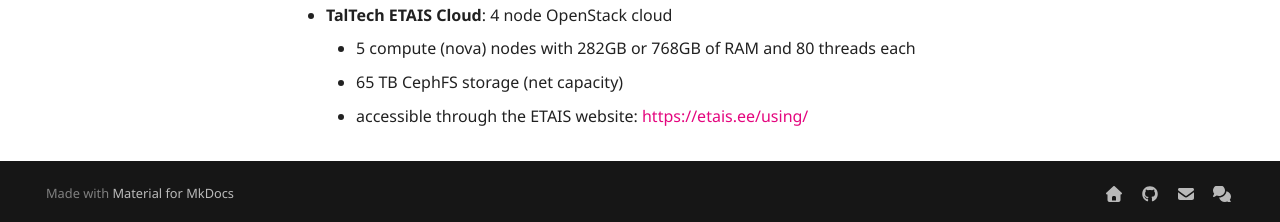
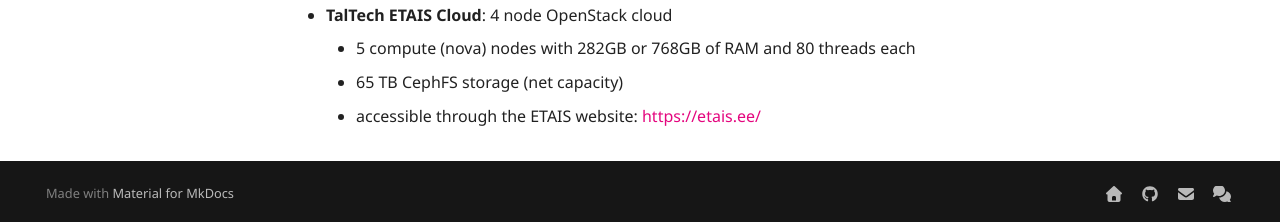
Before and after one commit to TalTech-HPC-Centre/user-guides-source, an MkDocs documentation site: the page built from docs/hardware.md, in a window 1280 px wide and 900 px high, scrolled down 1489 px. Shown: the part 675-897 px from the top of the window. Built offline with MkDocs 1.6.1 and Material for MkDocs 9.7.7, drawn with Linux system fonts in a browser that asks for light colours; comment, search, counter and statistics services are not loaded; some of the changed lines change nothing that is shown.

Commit message:
etais link change

```diff
--- a/docs/hardware.md
+++ b/docs/hardware.md
@@ -58,4 +58,4 @@
 -   **TalTech ETAIS Cloud**: 4 node OpenStack cloud
     -   5 compute (nova) nodes with 282GB or 768GB of RAM and 80 threads each
     -   65 TB CephFS storage (net capacity)
-    -   accessible through the ETAIS website: <https://etais.ee/using/>
+    -   accessible through the ETAIS website: <https://etais.ee/>
```
